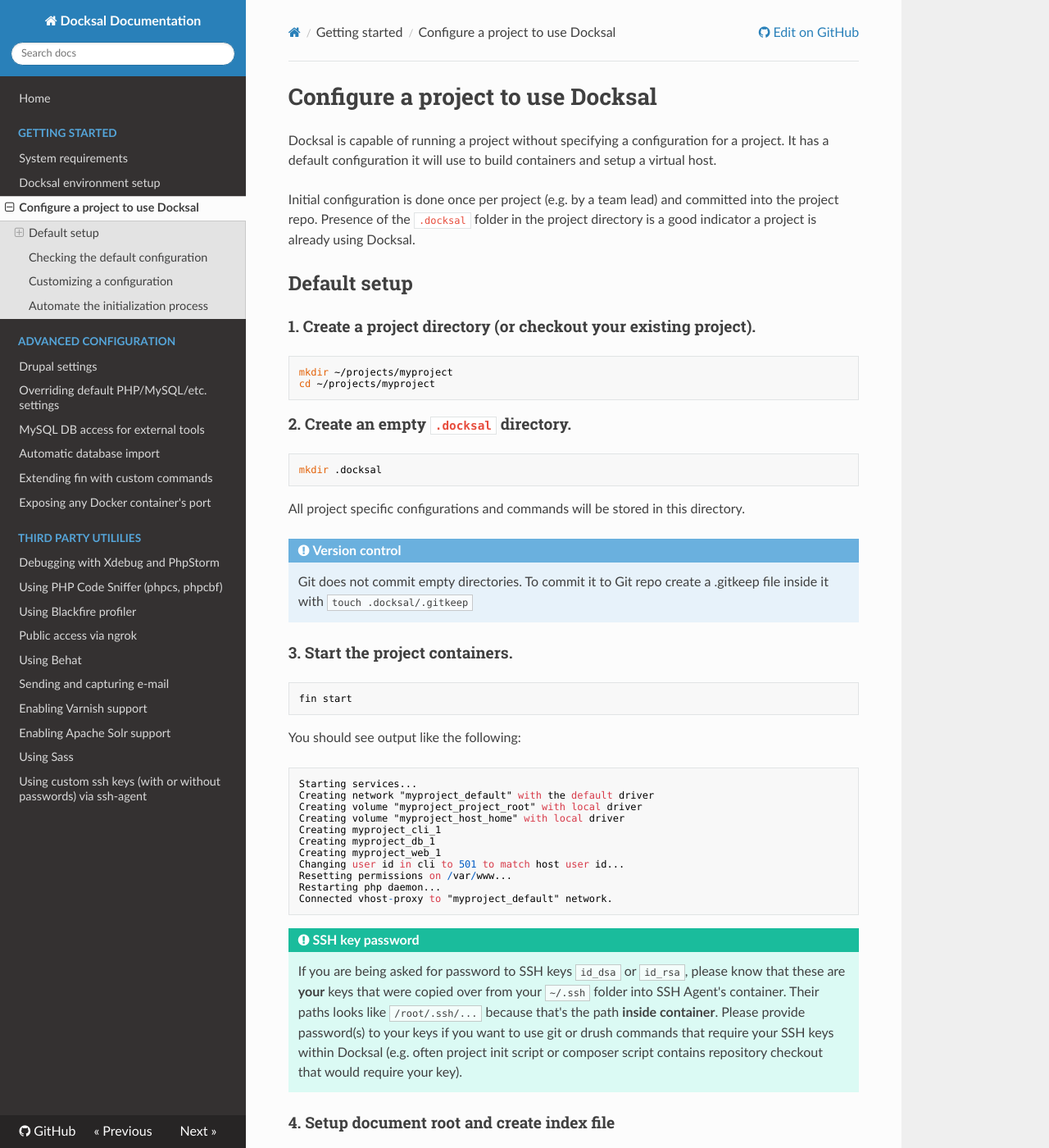
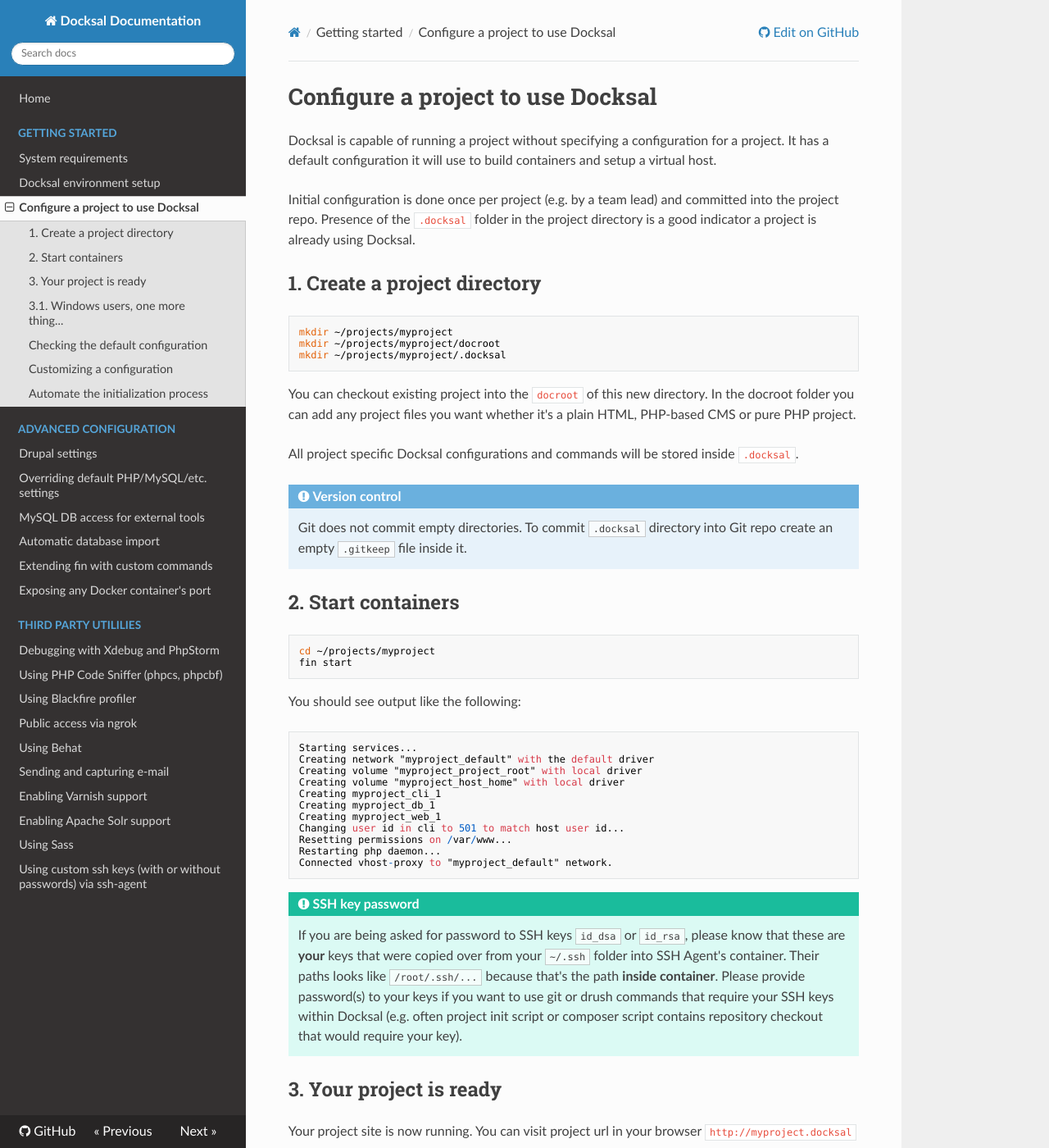
Before and after one commit to docksal/docksal, an MkDocs documentation site: the page built from docs/project-setup.md, in a window 1280 px wide and 1400 px high. Shown: the whole window at 82% size. Built offline with MkDocs 1.6.1, drawn with Linux system fonts in a browser that asks for light colours; nearby versions of some CDN libraries; old or Windows-style settings are respelled for this version of MkDocs; some of the changed text lies outside the part shown.

Commit message:
Update project-setup.md

````diff
--- a/docs/project-setup.md
+++ b/docs/project-setup.md
@@ -6,29 +6,25 @@ It has a default configuration it will use to build containers and setup a virtu
 Initial configuration is done once per project (e.g. by a team lead) and committed into the project repo.
 Presence of the `.docksal` folder in the project directory is a good indicator a project is already using Docksal.
 
-## Default setup
-
-### 1. Create a project directory (or checkout your existing project).
+## 1. Create a project directory
 
 ```bash
 mkdir ~/projects/myproject
-cd ~/projects/myproject
+mkdir ~/projects/myproject/docroot
+mkdir ~/projects/myproject/.docksal
 ```
 
-### 2. Create an empty `.docksal` directory.
+You can checkout existing project into the `docroot` of this new directory. In the docroot folder you can add any project files you want whether it's a plain HTML, PHP-based CMS or pure PHP project.
+
+All project specific Docksal configurations and commands will be stored inside `.docksal`.
+
+!!! note "Version control"
+    Git does not commit empty directories. To commit `.docksal` directory into Git repo create an empty `.gitkeep` file inside it.
+
+## 2. Start containers
 
 ```bash
-mkdir .docksal
-```
-
-All project specific configurations and commands will be stored in this directory.
-
-!!! note "Version control"
-    Git does not commit empty directories. To commit it to Git repo create a .gitkeep file inside it with `touch .docksal/.gitkeep`
-
-### 3. Start the project containers.
-
-```bash
+cd ~/projects/myproject
 fin start
 ```
 
@@ -51,20 +47,14 @@ Connected vhost-proxy to "myproject_default" network.
 !!! tip "SSH key password"
     If you are being asked for password to SSH keys `id_dsa` or `id_rsa`, please know that these are **your** keys that were copied over from your `~/.ssh` folder into SSH Agent's container. Their paths looks like `/root/.ssh/...` because that's the path **inside container**. Please provide password(s) to your keys if you want to use git or drush commands that require your SSH keys within Docksal (e.g. often project init script or composer script contains repository checkout that would require your key).
 
-### 4. Setup document root and create index file
-
-To have a working site, you need to add a document root and start adding files. If your project is empty then create a new `docroot` folder and `index.html` or `index.php` inside it.
-
-In this docroot folder you can add any project files you want: a plain HTML, PHP-based CMS or pure PHP project.
-
-### 5. Done
+## 3. Your project is ready
 
 Your project site is now running. You can visit project url in your browser `http://myproject.docksal`
 
 !!! tip "VIRTUAL HOST name"
     By default virtual host name is equal to project folder name sans spaces and dashes, with `.docksal` domain appended to it. `myproject => myproject.docksal`
 
-### 5.1. Windows users
+## 3.1. Windows users, one more thing...
 
 !!! attention "Windows users need HOSTS file configuration"
     On Windows you need to append your project to the hosts file for every project `192.168.64.100  myproject.docksal`
````
